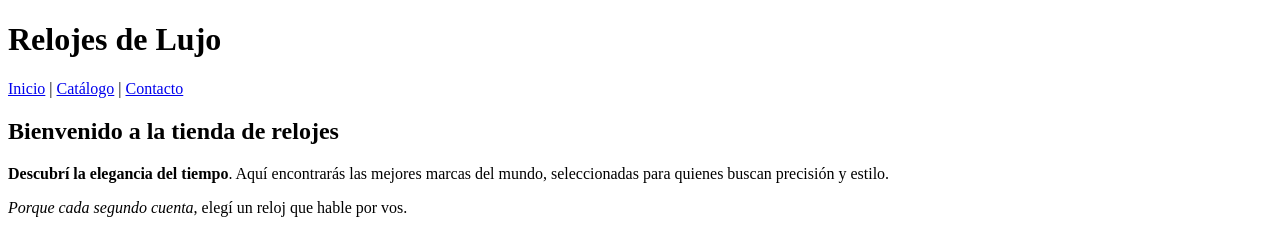
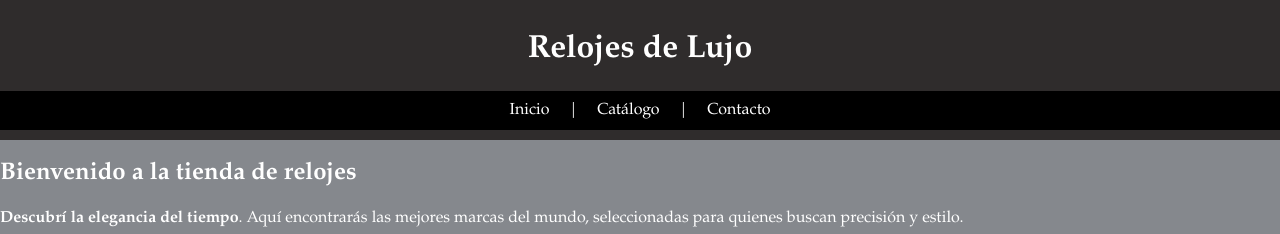
Before and after one commit to JoezerCalero/Watch_shop, a plain HTML site: page index.html in a window 1280 px wide. Shown: the top 234 px of the page. Drawn offline with Linux system fonts and the light colour scheme; files that its build step writes are made by us from their sources; the site is published under a folder, as on GitHub Pages, so addresses that start at the root find nothing.

Commit message:
update FN

```diff
--- a/index.html
+++ b/index.html
@@ -5,7 +5,7 @@
   <meta name="viewport" content="width=device-width, initial-scale=1.0">
   <title>Watch_Shop</title>
    <link rel="icon" href="https://sdmntprwestus.oaiusercontent.com/files/00000000-7c68-6230-a1b2-059d22c08b25/raw?se=2025-08-27T18%3A51%3A27Z&sp=r&sv=2024-08-04&sr=b&scid=4df22f8a-d7b6-56bf-a08d-08d462a0bb9e&skoid=1e6af1bf-6b08-4a04-8919-15773e7e7024&sktid=a48cca56-e6da-484e-a814-9c849652bcb3&skt=2025-08-27T17%3A36%3A32Z&ske=2025-08-28T17%3A36%3A32Z&sks=b&skv=2024-08-04&sig=uzlToFqBEuOFLsgzwtgSWFqk97hGwXd/09eQNm16dME%3D" type="image/x-icon">
-   <link rel="stylesheet" href="/Clones/Watch_shop/styles.css" type="text/css"/>
+   <link rel="stylesheet" href="Clones/Watch_shop/styles.css" type="text/css"/>
 </head>
 <body>
 
```
